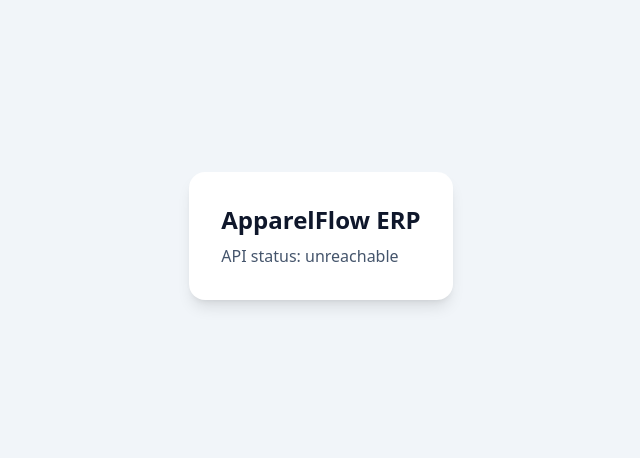
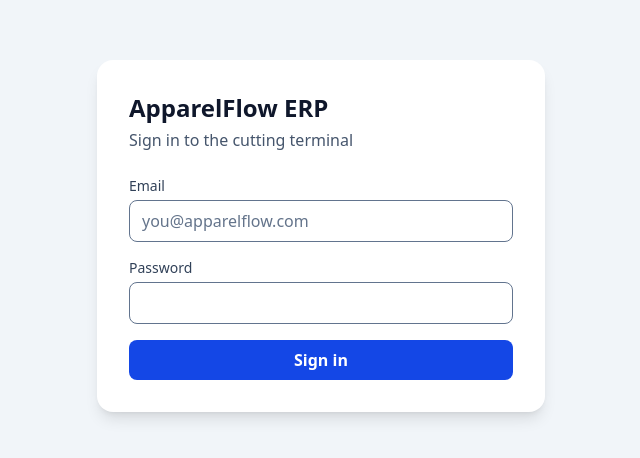
Before and after one commit to NuwanTharangaDev/apparelfow-erp-gatekeeper, a React (Vite) app in the folder client/: page / in a window 1280 px wide. Shown: the part 164-622 px from the top of the page, without its empty margins (319-959 px from the left). Built offline with nearby package versions, Linux system fonts and the light colour scheme; no server answers.

Commit message:
feat(client): add login page and session check

```diff
--- a/client/src/App.jsx
+++ b/client/src/App.jsx
@@ -1,20 +1,42 @@
 import { useEffect, useState } from 'react'
+import Login from './pages/Login.jsx'
 
 function App() {
-  const [apiStatus, setApiStatus] = useState('checking...')
+  const [user, setUser] = useState(null)
+  const [checking, setChecking] = useState(true)
 
   useEffect(() => {
-    fetch('/api/health')
-      .then((res) => res.json())
-      .then((data) => setApiStatus(data.status))
-      .catch(() => setApiStatus('unreachable'))
+    fetch('/api/auth/me')
+      .then((res) => (res.ok ? res.json() : null))
+      .then((data) => setUser(data))
+      .catch(() => setUser(null))
+      .finally(() => setChecking(false))
   }, [])
+
+  async function handleLogout() {
+    await fetch('/api/auth/logout', { method: 'POST' })
+    setUser(null)
+  }
+
+  if (checking) {
+    return <p className="p-8 text-slate-600">Loading...</p>
+  }
+
+  if (!user) {
+    return <Login onLogin={setUser} />
+  }
 
   return (
     <div className="flex min-h-screen items-center justify-center">
       <div className="rounded-2xl bg-white p-8 shadow-lg">
-        <h1 className="text-2xl font-bold text-slate-900">ApparelFlow ERP</h1>
-        <p className="mt-2 text-slate-600">API status: {apiStatus}</p>
+        <h1 className="text-2xl font-bold text-slate-900">Welcome, {user.fullName}</h1>
+        <p className="mt-1 text-slate-600">Role: {user.role}</p>
+        <button
+          onClick={handleLogout}
+          className="mt-4 rounded-lg border border-slate-500 px-4 py-2 font-medium text-slate-900 hover:bg-slate-100"
+        >
+          Log out
+        </button>
       </div>
     </div>
   )
--- /dev/null
+++ b/client/src/pages/Login.jsx
@@ -0,0 +1,95 @@
+import { useState } from 'react'
+
+function Login({ onLogin }) {
+  const [email, setEmail] = useState('')
+  const [password, setPassword] = useState('')
+  const [error, setError] = useState('')
+  const [submitting, setSubmitting] = useState(false)
+
+  async function handleSubmit(e) {
+    e.preventDefault()
+
+    if (!email.trim() || !password) {
+      setError('Enter your email and password')
+      return
+    }
+
+    setError('')
+    setSubmitting(true)
+
+    try {
+      const res = await fetch('/api/auth/login', {
+        method: 'POST',
+        headers: { 'Content-Type': 'application/json' },
+        body: JSON.stringify({ email, password }),
+      })
+      const data = await res.json()
+
+      if (!res.ok) {
+        setError(data.message)
+        return
+      }
+      onLogin(data)
+    } catch {
+      setError('Could not reach the server')
+    } finally {
+      setSubmitting(false)
+    }
+  }
+
+  return (
+    <div className="flex min-h-screen items-center justify-center px-4">
+      <div className="w-full max-w-md rounded-2xl bg-white p-8 shadow-lg">
+        <h1 className="text-2xl font-bold text-slate-900">ApparelFlow ERP</h1>
+        <p className="mt-1 text-slate-600">Sign in to the cutting terminal</p>
+
+        <form onSubmit={handleSubmit} className="mt-6 space-y-4" noValidate>
+          <div>
+            <label htmlFor="email" className="block text-sm font-medium text-slate-700">
+              Email
+            </label>
+            <input
+              id="email"
+              type="email"
+              autoComplete="username"
+              value={email}
+              onChange={(e) => setEmail(e.target.value)}
+              placeholder="you@apparelflow.com"
+              className="mt-1 w-full rounded-lg border border-slate-500 px-3 py-2 focus:outline-none focus:ring-2 focus:ring-blue-700"
+            />
+          </div>
+
+          <div>
+            <label htmlFor="password" className="block text-sm font-medium text-slate-700">
+              Password
+            </label>
+            <input
+              id="password"
+              type="password"
+              autoComplete="current-password"
+              value={password}
+              onChange={(e) => setPassword(e.target.value)}
+              className="mt-1 w-full rounded-lg border border-slate-500 px-3 py-2 focus:outline-none focus:ring-2 focus:ring-blue-700"
+            />
+          </div>
+
+          {error && (
+            <p role="alert" className="text-sm font-medium text-red-700">
+              ⚠ {error}
+            </p>
+          )}
+
+          <button
+            type="submit"
+            disabled={submitting}
+            className="w-full rounded-lg bg-blue-700 py-2 font-semibold text-white hover:bg-blue-800 disabled:bg-slate-500"
+          >
+            {submitting ? 'Signing in...' : 'Sign in'}
+          </button>
+        </form>
+      </div>
+    </div>
+  )
+}
+
+export default Login
```
